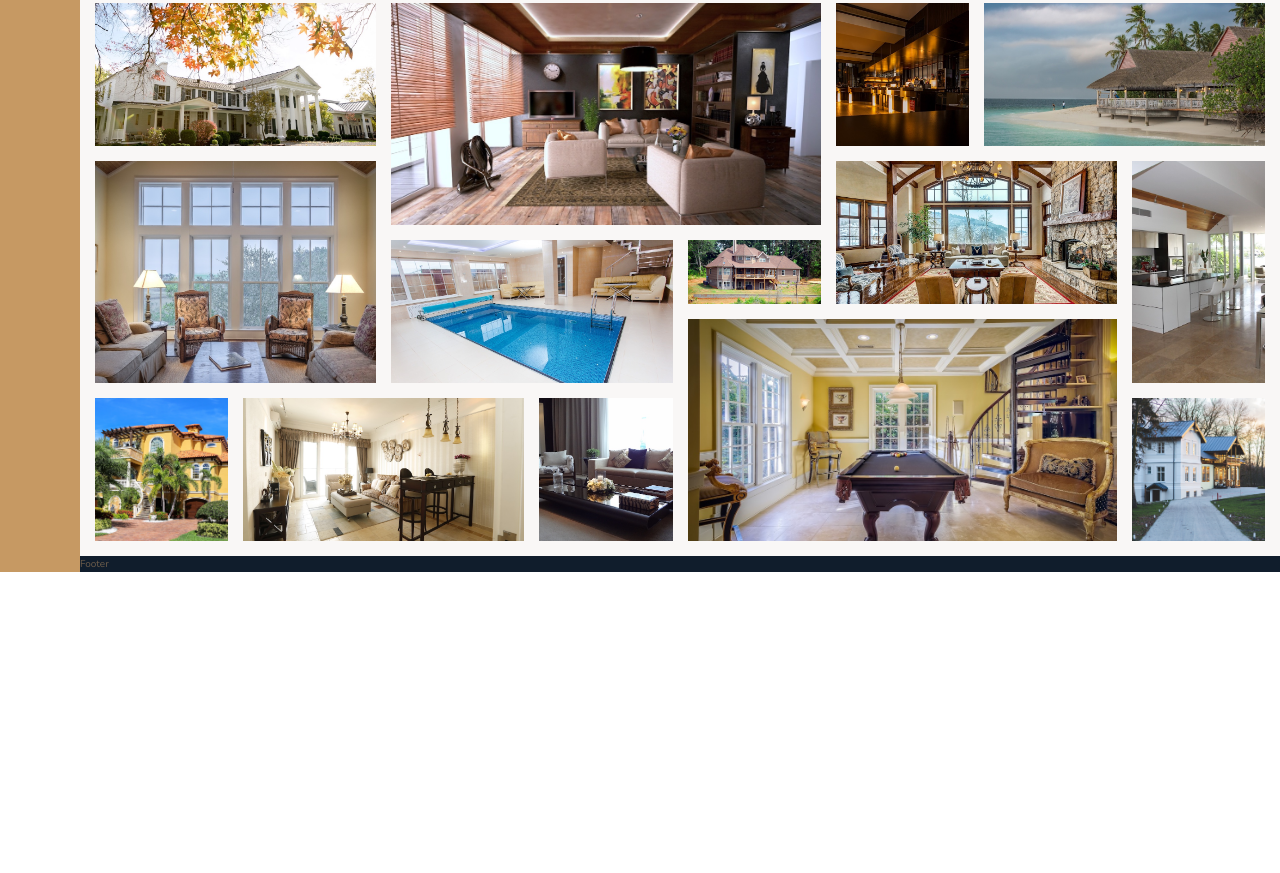
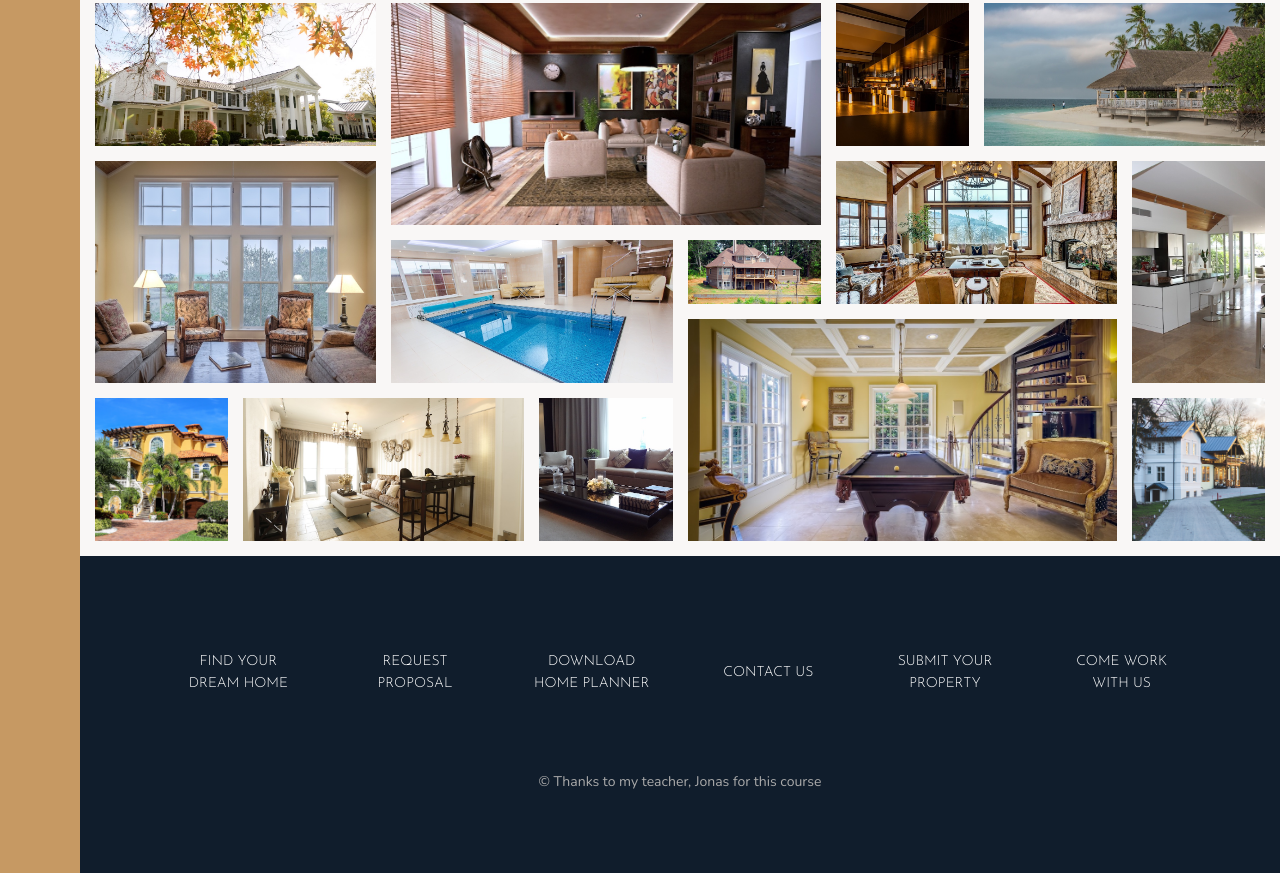
Before and after one commit to alexandr3307/css-advanced-course, a website: page main/nexter/index.html in a window 1280 px wide. Shown: the part 3193-4066 px from the top of the page. Before the commit the page ends 3765 px from the top, so only its background shows below. Drawn offline with nearby package versions, Linux system fonts and the light colour scheme.

Commit message:
add footer

```diff
--- a/main/nexter/index.html
+++ b/main/nexter/index.html
@@ -306,7 +306,17 @@
 
         </section>
         <footer class="footer">
-            Footer
+            <ul class="nav">
+                <li class="nav__item"><a href="" class="nav__link">Find Your dream home</a></li>
+                <li class="nav__item"><a href="" class="nav__link">Request proposal</a></li>
+                <li class="nav__item"><a href="" class="nav__link">Download home planner</a></li>
+                <li class="nav__item"><a href="" class="nav__link">Contact us</a></li>
+                <li class="nav__item"><a href="" class="nav__link">Submit your property</a></li>
+                <li class="nav__item"><a href="" class="nav__link">Come work with us</a></li>
+            </ul>
+            <p class="copyright">
+                &copy; Thanks to my teacher, Jonas for this course
+            </p>
         </footer>
     </body>
 </html>
--- a/main/nexter/sass/_footer.scss
+++ b/main/nexter/sass/_footer.scss
@@ -1,4 +1,42 @@
 .footer {
   background-color: $color-secondary;
   grid-column: full-start / full-end;
+  padding: 8rem;
 }
+
+.nav {
+  list-style: none;
+  display: grid;
+  grid-template-columns: repeat(auto-fit, minmax(15rem, 1fr));
+  grid-gap: 2rem;
+  align-items: center;
+
+  &__link:link,
+  &__link:visited {
+    font-size: 1.4rem;
+    color: #fff;
+    text-decoration: none;
+    font-family: $font-display;
+    text-transform: uppercase;
+    text-align: center;
+    padding: 1.5rem;
+    display: block;
+    transition: all, .2s;
+  }
+
+  &__link:hover,
+  &__link:active {
+    background-color: rgba(#fff, 0.05);
+    transform: translateY(-3px);
+  }
+}
+
+.copyright {
+  font-size: 1.4rem;
+  color: $color-grey-light-2;
+  margin-top: 6rem;
+  text-align: center;
+  width: 70%;
+  margin-right: auto;
+  margin-left: auto;
+}
```
Also changed, not shown: main/nexter/css/style.css.
